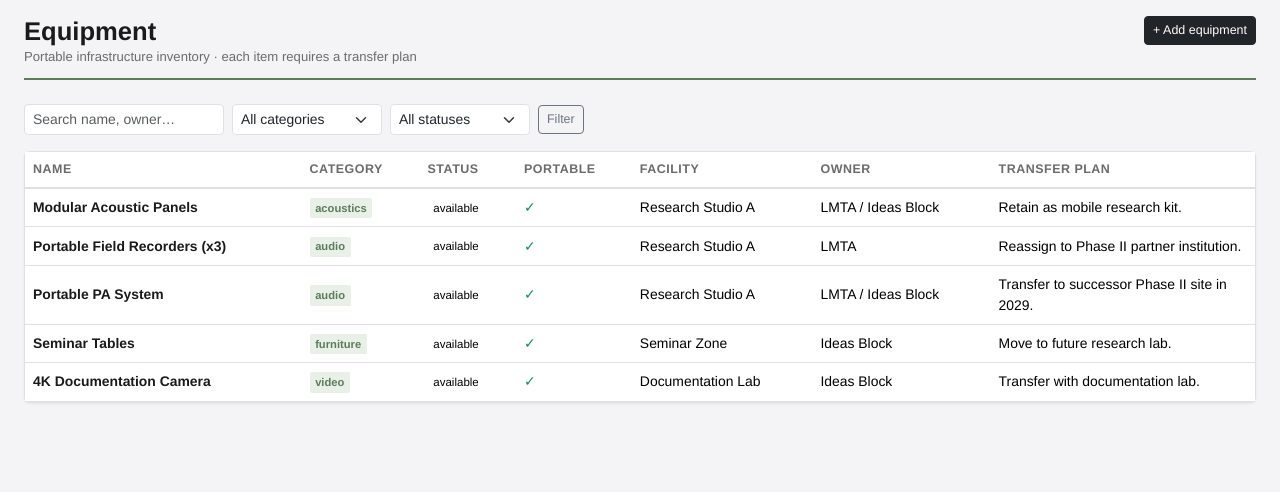
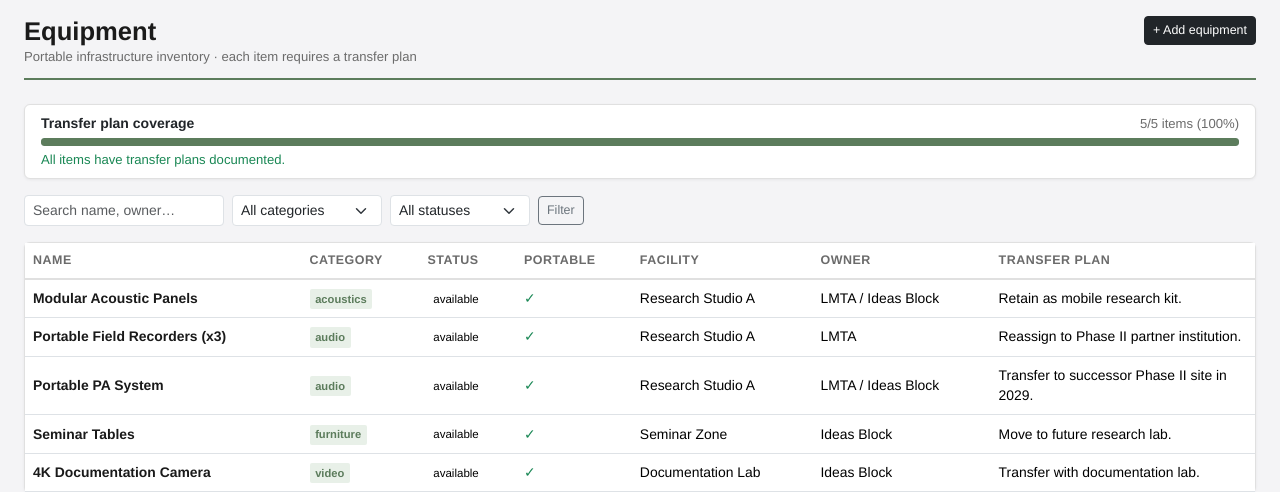
Before and after one commit to iorobertob/ideas-block-org, a Flask app: page /equipment in a window 1280 px wide. Shown: the part 52-544 px from the top of the page. Run offline with Flask 3, Linux system fonts and the light colour scheme; a user stored in the database is signed in; data comes from the database, SQL or seed files in the repository.

Commit message:
Equipment transfer plan coverage progress bar
Equipment page now shows a transfer plan coverage progress bar
(color-coded: green when all done, amber >60%, red otherwise),
warns how many items still need plans, and highlights uncovered
items with amber row color and warning indicator.

Co-Authored-By: Claude Sonnet 4.6 <noreply@anthropic.com>

```diff
--- a/app/routes.py
+++ b/app/routes.py
@@ -798,10 +798,14 @@ def register_routes(app):
         if category:
             query = query.filter_by(category=category)
         categories = [r[0] for r in db.session.query(Equipment.category).distinct().order_by(Equipment.category).all()]
+        all_equipment = Equipment.query.all()
+        transfer_total = len(all_equipment)
+        transfer_done = sum(1 for e in all_equipment if e.transfer_plan and e.transfer_plan.strip())
         return render_template('equipment.html',
                                equipment=query.order_by(Equipment.category, Equipment.name).all(),
                                categories=categories, q=q, status=status, category=category,
-                               facilities=Facility.query.order_by(Facility.name).all())
+                               facilities=Facility.query.order_by(Facility.name).all(),
+                               transfer_total=transfer_total, transfer_done=transfer_done)
 
     # ── Facilities ──
 
--- a/app/templates/equipment.html
+++ b/app/templates/equipment.html
@@ -39,6 +39,28 @@
 </div></div>
 </div>
 
+<!-- Transfer plan coverage -->
+{% if transfer_total > 0 %}
+<div class="card mb-3">
+  <div class="card-body py-2">
+    <div class="d-flex justify-content-between align-items-center mb-1">
+      <span class="small fw-semibold">Transfer plan coverage</span>
+      <span class="small-muted">{{ transfer_done }}/{{ transfer_total }} items ({{ (transfer_done/transfer_total*100)|round|int }}%)</span>
+    </div>
+    <div class="progress" style="height:8px;background:#e9ecef;border-radius:3px">
+      <div class="progress-bar" style="width:{{ (transfer_done/transfer_total*100)|round|int }}%;background:{% if transfer_done == transfer_total %}#5c7c5c{% elif transfer_done > transfer_total * 0.6 %}#ffc107{% else %}#dc3545{% endif %};border-radius:3px"></div>
+    </div>
+    {% if transfer_done < transfer_total %}
+    <div class="small-muted mt-1">{{ transfer_total - transfer_done }} item{{ 's' if (transfer_total - transfer_done) != 1 }} still need a transfer plan.
+      <a href="{{ url_for('legacy') }}?category=equipment" class="small-muted">See legacy tasks →</a>
+    </div>
+    {% else %}
+    <div class="small-muted mt-1 text-success">All items have transfer plans documented.</div>
+    {% endif %}
+  </div>
+</div>
+{% endif %}
+
 <!-- Filter -->
 <form method="get" class="d-flex gap-2 mb-3 flex-wrap align-items-center">
   <input class="form-control form-control-sm" style="max-width:200px" name="q" value="{{ q }}" placeholder="Search name, owner…">
@@ -75,8 +97,12 @@
       </thead>
       <tbody>
         {% for e in equipment %}
-        <tr>
-          <td><a class="primary-link" href="{{ url_for('record_detail', kind='equipment', record_id=e.id) }}">{{ e.name }}</a></td>
+        {% set no_plan = not e.transfer_plan or not e.transfer_plan.strip() %}
+        <tr {% if no_plan and not q and not status and not category %}class="table-warning"{% endif %}>
+          <td>
+            <a class="primary-link" href="{{ url_for('record_detail', kind='equipment', record_id=e.id) }}">{{ e.name }}</a>
+            {% if no_plan %}<span class="ms-1 small text-warning fw-semibold" title="No transfer plan">!</span>{% endif %}
+          </td>
           <td><span class="agenda-pill">{{ e.category }}</span></td>
           <td><span class="status-badge status-{{ e.status }}">{{ e.status }}</span></td>
           <td class="small-muted">{% if e.portable %}<span class="text-success">✓</span>{% else %}<span class="text-muted">—</span>{% endif %}</td>
```
